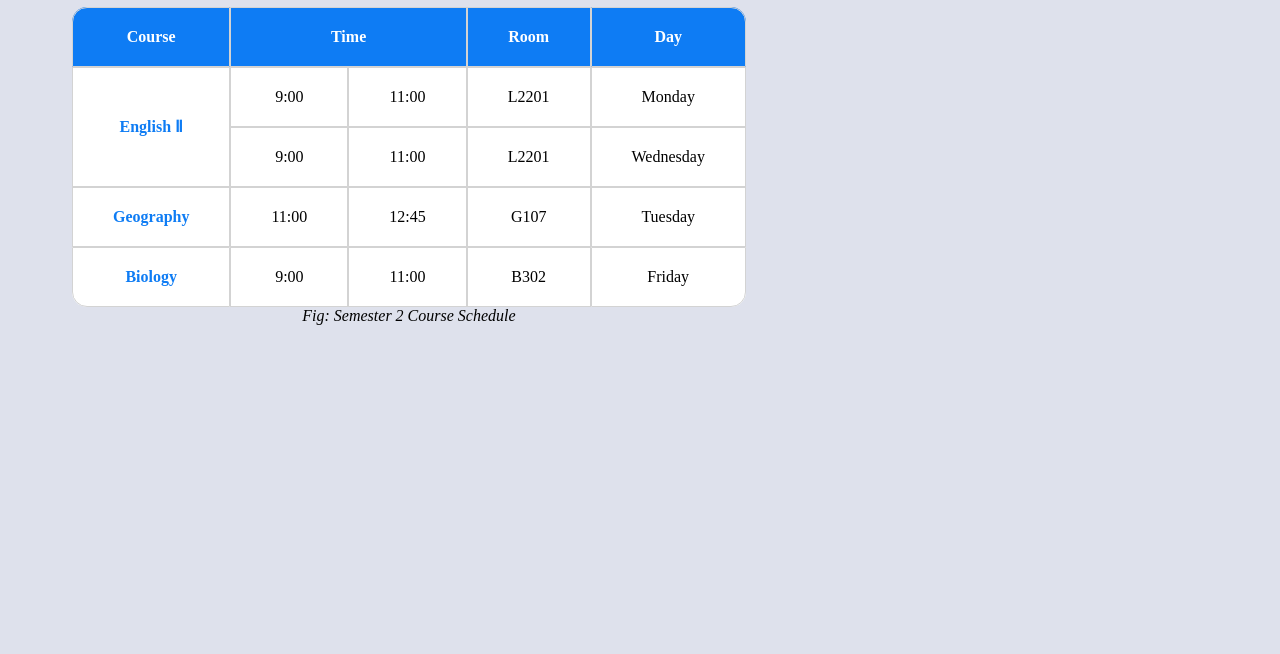
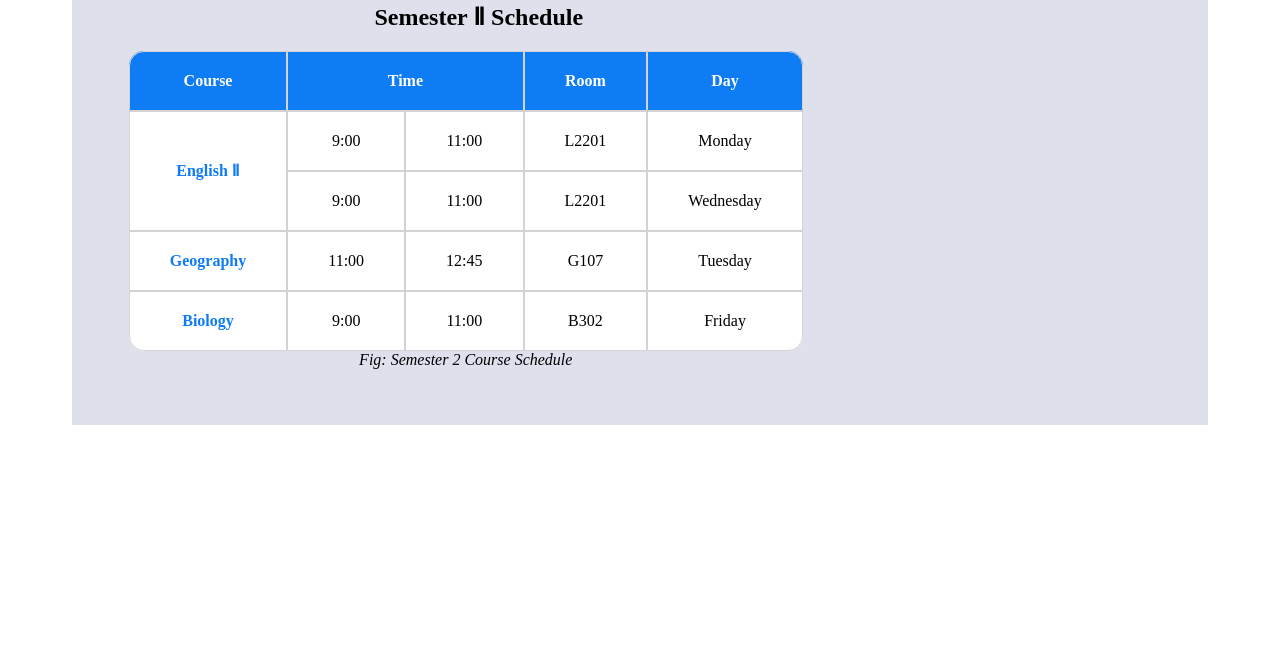
Before and after one commit to hokanitao/html-tables-example, a plain HTML site: page index.html in a window 1280 px wide. Shown: the part 146-800 px from the top of the page. Drawn offline with Linux system fonts and the light colour scheme.

Commit message:
Course Schedule Table section added

```diff
--- a/index.html
+++ b/index.html
@@ -7,6 +7,7 @@
   <title>HTML Table Mockups</title>
 </head>
 <body>
+  <section class="section1">
     <h1>Semester &#8545; Schedule</h1>
     <div>
       <table>
@@ -50,5 +51,10 @@
         </tbody>
       </table>
     </div>
+  </section>
+
+  <div>
+
+  </div>
 </body>
 </html>
--- a/main.css
+++ b/main.css
@@ -1,8 +1,11 @@
 body {
+  padding: 5%;
+}
+
+.section1 {
   background-color: #dee1ec;
   padding: 5%;
 }
-
 h1 {
   width: 700px;
   text-align: center;
@@ -16,7 +19,6 @@ table {
   background-color: #dee1ec;
   overflow: hidden;
 }
-
 
 thead {
   background-color: #0e7cf4;
```
Lines whose indentation alone changed are shown as unchanged.
